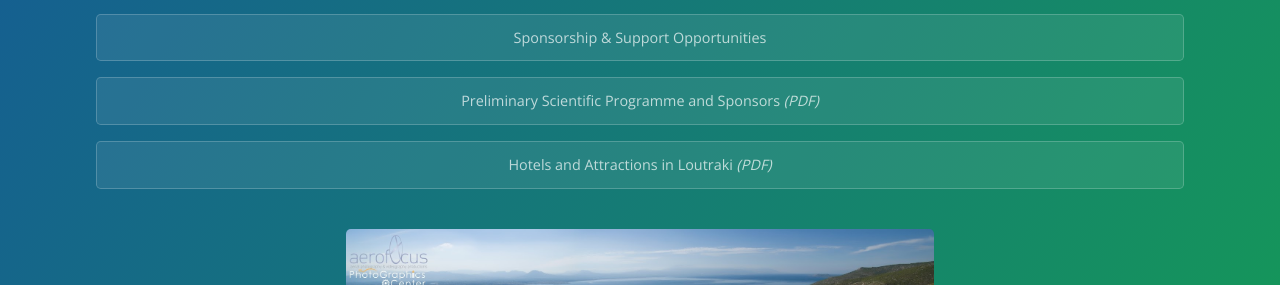
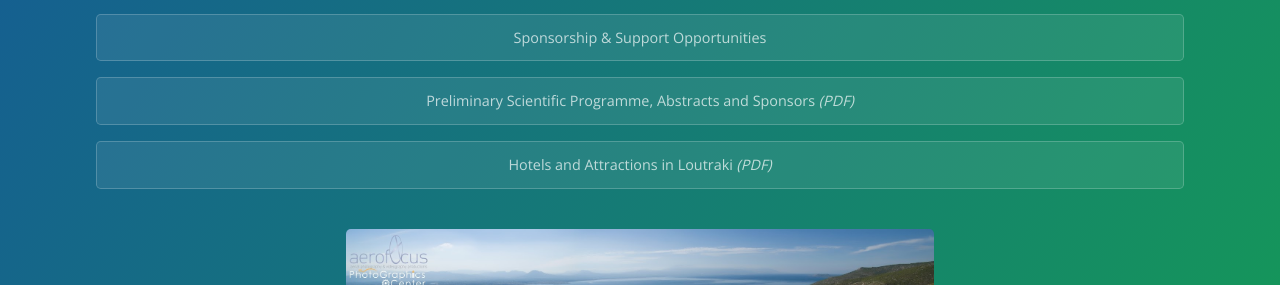
Before and after one commit to moodmosaic/pivac17, a Jekyll site: the page index.html, which Jekyll copies as it is, in a window 1280 px wide and 900 px high. Shown: the part 429-714 px from the top of the window. Built offline with Jekyll 4.4.1, drawn with Linux system fonts in a browser that asks for light colours.

Commit message:
Change 'Preliminary Scientific Programme and Sponsors' to 'Preliminary Scientific Programme, Abstracts and Sponsors'.

```diff
--- a/index.html
+++ b/index.html
@@ -17,7 +17,7 @@
       <p>
         <a href="/#announcement" class="btn">Announcement</a>
         <a href="/sponsors#oportunities" class="btn">Sponsorship & Support Opportunities</a>
-        <a href="/docs/preliminary_scientific_programme_and_sponsors.pdf" class="btn">Preliminary Scientific Programme and Sponsors <span><i>(PDF)</i></span></a>
+        <a href="/docs/preliminary_scientific_programme_and_sponsors.pdf" class="btn">Preliminary Scientific Programme, Abstracts and Sponsors <span><i>(PDF)</i></span></a>
         <a href="/docs/hotels_and_attractions_in_loutraki.pdf" class="btn">Hotels and Attractions in Loutraki <span><i>(PDF)</i></span></a>
       </p>
       <br>
--- a/sponsors.html
+++ b/sponsors.html
@@ -17,7 +17,7 @@
       <p>
         <a href="/#announcement" class="btn">Announcement</a>
         <a href="/sponsors#oportunities" class="btn">Sponsorship & Support Opportunities</a>
-        <a href="/docs/preliminary_scientific_programme_and_sponsors.pdf" class="btn">Preliminary Scientific Programme and Sponsors <span><i>(PDF)</i></span></a>
+        <a href="/docs/preliminary_scientific_programme_and_sponsors.pdf" class="btn">Preliminary Scientific Programme, Abstracts and Sponsors <span><i>(PDF)</i></span></a>
         <a href="/docs/hotels_and_attractions_in_loutraki.pdf" class="btn">Hotels and Attractions in Loutraki <span><i>(PDF)</i></span></a>
       </p>
       <br>
```
